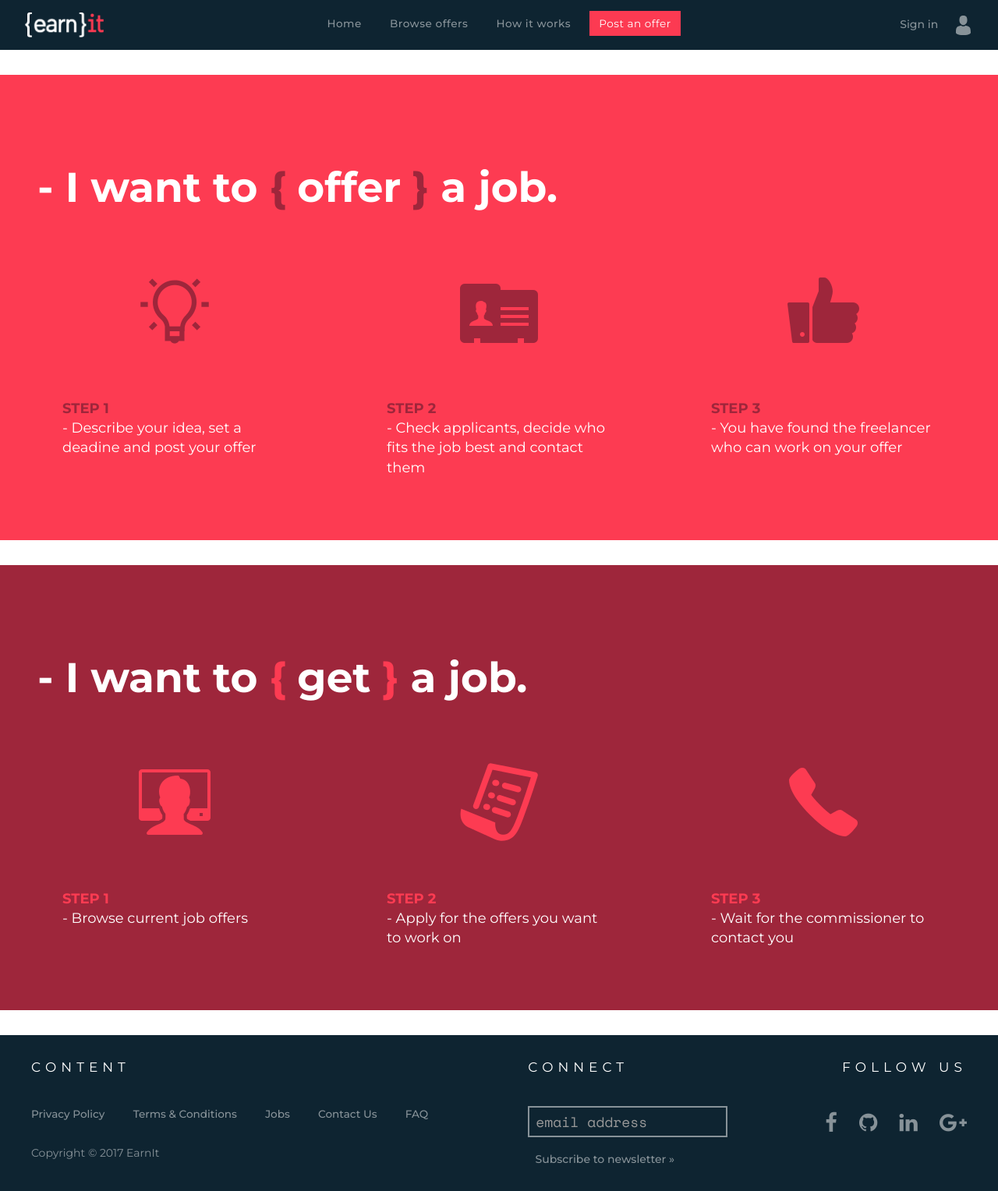
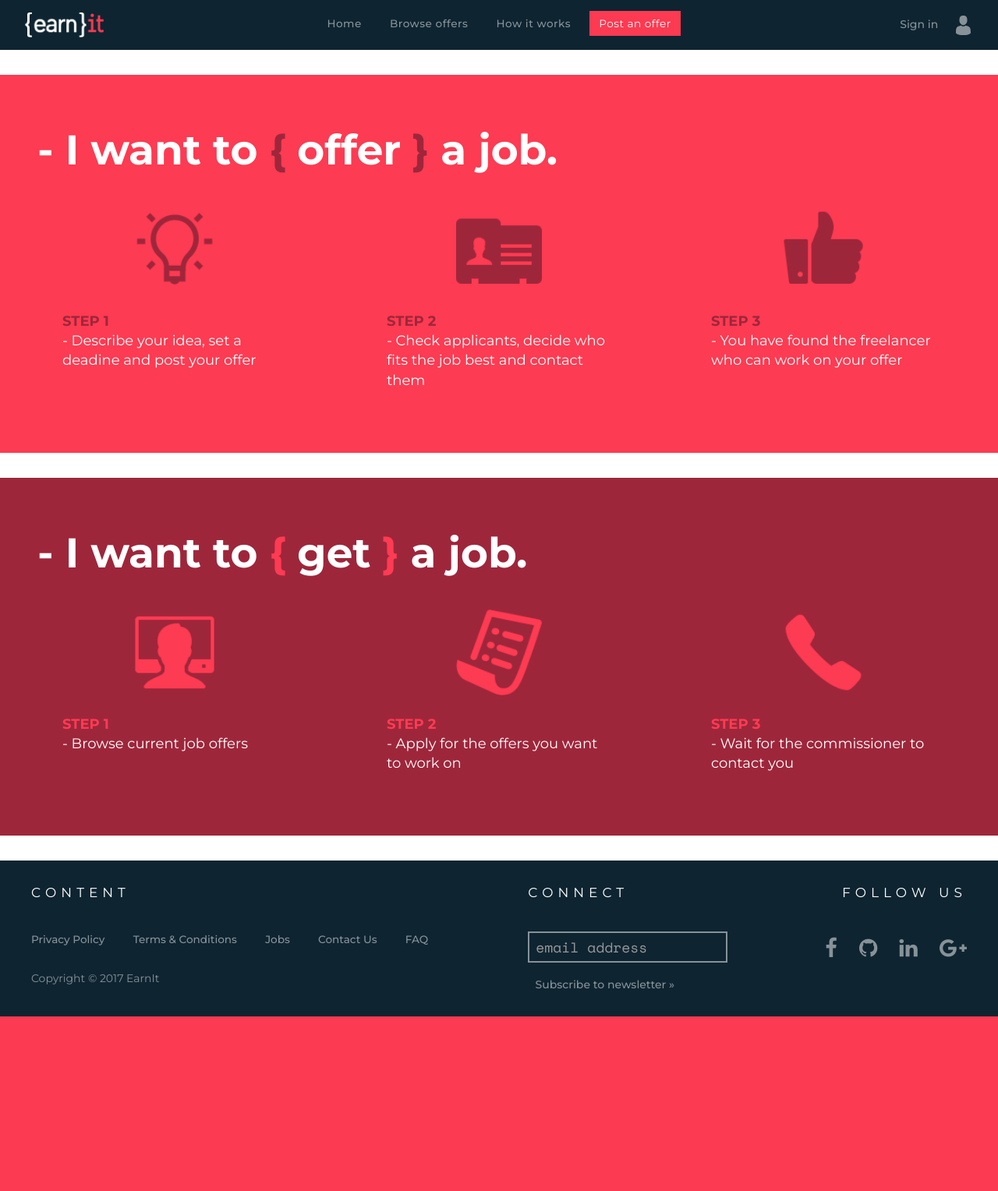
Before and after one commit to myelonka/earnit, a PHP site: page /how.php in a window 1280 px wide. Shown: the whole page at 78% size. After the commit the page ends 1304 px from the top, so only its background shows below. Run offline with PHP 8.4, Linux system fonts and the light colour scheme; some libraries are stand-ins or nearby versions.

Commit message:
how it works - adjustments

```diff
--- a/main.css
+++ b/main.css
@@ -724,7 +724,7 @@ footer {
 }
 
 #how-it-works-page-container h4 {
-	padding: 6rem 0rem 3rem 2rem;
+	padding: 3rem 0rem 1rem 2rem;
 	text-align: left;
 	font-weight: 700;
 	font-size: 40pt;
@@ -751,11 +751,11 @@ footer {
 }
 
 .how-icon-container img {
-	height: 100px;
+	height: 110px;
 }
 
 .how-step-container {
-	margin: 2rem 2rem 0rem 2rem;
+	margin: 0rem 2rem 0rem 2rem;
 	padding: 1rem 1rem 1rem 1rem;
 	color: #fff;
 }
```
Also changed, not shown: 1 other file.
